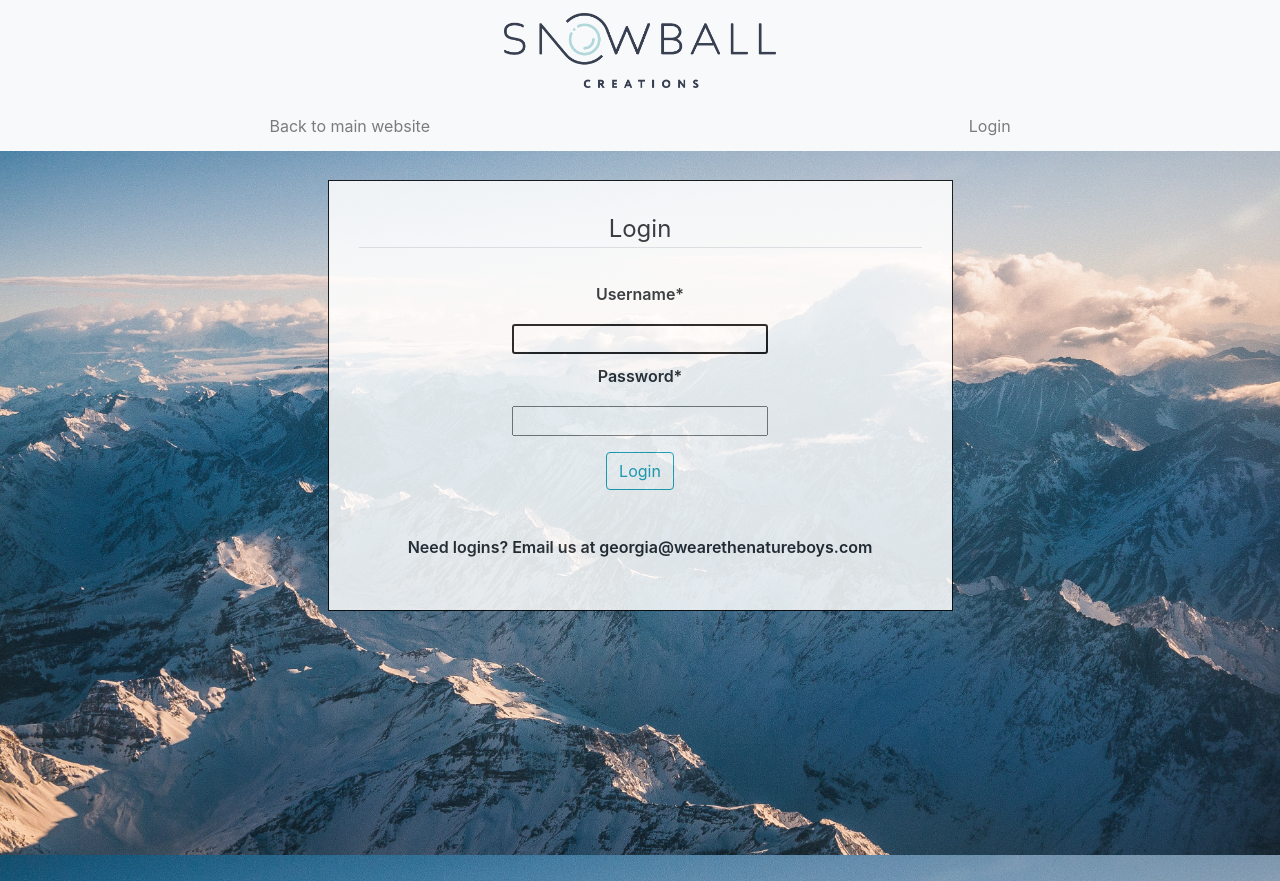
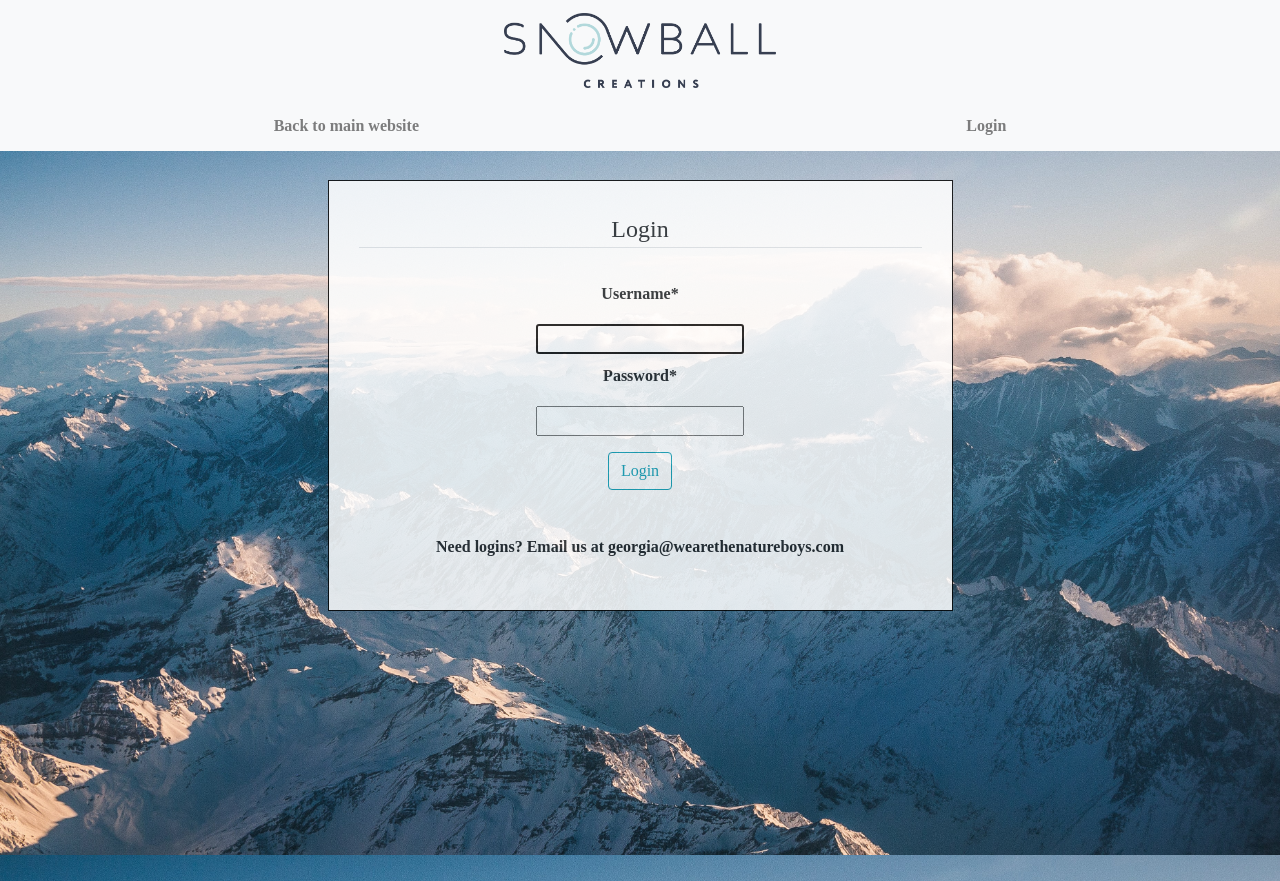
Before and after one commit to emilyjt/snowball-creations, a Django app: page / in a window 1280 px wide. Run offline with Django 3.2, Linux system fonts and the light colour scheme; some libraries are stand-ins or nearby versions.

Commit message:
Added the circe custom font to site

```diff
--- a/sc_app/static/dashboard/mystyle.css
+++ b/sc_app/static/dashboard/mystyle.css
@@ -3,6 +3,12 @@
 body, html {
   height: 100%;
   margin: 0;
+  font-family: 'Circe Thin';
+  font-family: 'Circe Extra Light';
+  font-family: 'Circe Light';
+  font-family: 'Circe Regular';
+  font-family: 'Circe Bold';
+  font-family: 'Circe Extra Bold';
 }
 
 body {
@@ -32,6 +38,10 @@
   text-align: center;
   font-weight: bolder;
   margin: 20px auto 20px auto;
+}
+
+h6 {
+  font-weight: bold;
 }
 
 /* NAVIGATION BAR  */
--- a/sc_app/templates/navbar.html
+++ b/sc_app/templates/navbar.html
@@ -18,26 +18,36 @@
     <div class="collapse navbar-collapse" id="navbarSupportedContent">
       <ul class="navbar-nav mx-auto">
         {% if user.is_authenticated %}
+          <strong>
             <li class="nav-item mx-auto">
               <a class="nav-link" href="{% url 'dashboard' %}">Dashboard</a>
             </li>
+          </strong>
         {% endif %}
+          <strong>
             <li class="nav-item mx-auto">
               <a class="nav-link" href="https://wearethenatureboys.com/">Back to main website</a>
             </li>
+          </strong>
       </ul>
       <ul class="navbar-nav mx-auto">
         {% if user.is_authenticated %}
+          <strong>
           <li class="nav-item mx-auto">
             <a class="nav-link" href="{% url 'profile' %}">Profile</a>
           </li>
+          </strong>
+          <strong>
           <li class="nav-item mx-auto">
             <a class="nav-link" href="{% url 'logout' %}">Logout</a>
           </li>
+          </strong>
         {% else %}
+          <strong>
           <li class="nav-item mx-auto">
             <a class="nav-link" href="{% url 'login' %}">Login</a>
           </li>
+          </strong>
         {% endif %}
       </ul>
     </div>
```
Also changed, not shown: sc_app/static/fonts/32208.otf (added), sc_app/static/fonts/32209.otf (added), sc_app/static/fonts/32210.otf (added), sc_app/static/fonts/32211.otf (added), sc_app/static/fonts/32212.otf (added), sc_app/static/fonts/32213.otf (added), sc_app/static/fonts/32214.otf (added), sc_app/static/fonts/32215.otf (added), sc_app/static/fonts/32216.otf (added), sc_app/static/fonts/32217.otf (added), sc_app/static/fonts/32219.otf (added), sc_app/static/fonts/32220.otf (added), sc_app/static/fonts/42828.otf (added), sc_app/static/fonts/42829.otf (added), 4 more files. Lines whose indentation alone changed are shown as unchanged.
